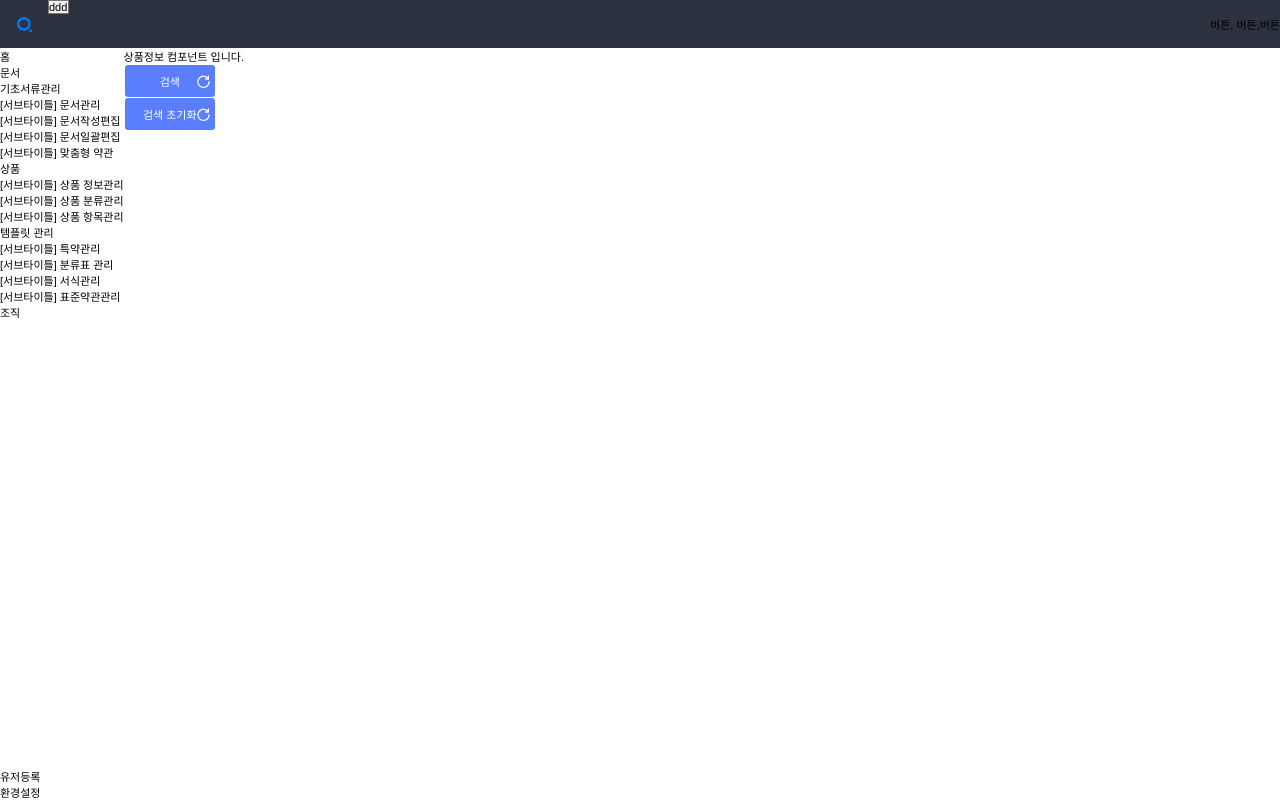
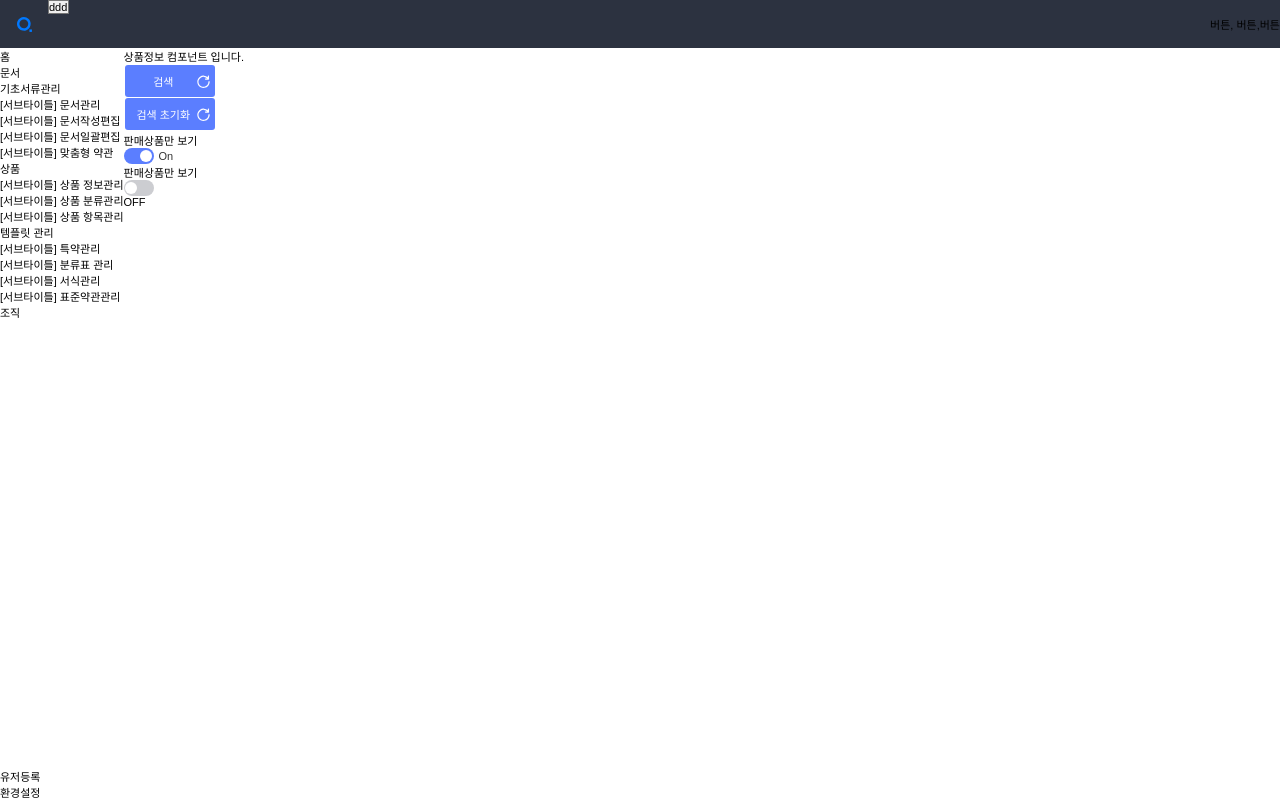
Before and after one commit to searchme86/base_react-editor, a React (Create React App) app: page /product/info in a window 1280 px wide. Built offline with nearby package versions, Linux system fonts and the light colour scheme; a web font is replaced by a local one.

Commit message:
add: Toggle.js / 배치될 파일에 일단 추가

```diff
--- a/src/components/buttons/Button.js
+++ b/src/components/buttons/Buttons.js
@@ -1,7 +1,14 @@
 import styled from 'styled-components';
 import BtnSearchImg from '../../assets/images/btn_search.svg';
 
-export const SearchBtn = styled.button`
+export const Button = styled.button`
+  font-family: NotoSans, sans-serif;
+  font-weight: var(--fw-r);
+  font-size: var(--fs-xs);
+  outline: none;
+`;
+
+export const SearchBtn = styled(Button)`
   display: flex;
   align-items: center;
   justify-content: space-between;
@@ -11,16 +18,14 @@ export const SearchBtn = styled.button`
   min-width: 90px;
   border-radius: 3px;
   padding: 0 5px;
-  /* delete styles */
-  border: none;
+
   margin: 1%;
-  font-size: 11px;
 `;
 
 export function SearchButton({ btnText }) {
   return (
     <SearchBtn>
-      <div class='icon' style={{ width: '13px', height: '13px' }} />
+      <div class='icon' />
       {btnText}
       <img
         src={BtnSearchImg}
@@ -30,3 +35,17 @@ export function SearchButton({ btnText }) {
     </SearchBtn>
   );
 }
+
+export function ToggleButton({ btnText }) {
+  return (
+    <div class='toggle_wrap'>
+      <span>{btnText}</span>
+      <label class='check_toggle'>
+        <input type='checkbox' checked />
+        <div class='check_toggle_style'></div>
+        <span class='toggle_t'>On</span>
+        <span class='toggle_f'>Off</span>
+      </label>
+    </div>
+  );
+}
--- /dev/null
+++ b/src/components/buttons/Toggle.js
@@ -0,0 +1,53 @@
+import React, { useState } from 'react';
+import styled, { css } from 'styled-components';
+import { Button } from './Buttons';
+
+const ToggleBtn = styled(Button)`
+  width: 30px;
+  height: 16px;
+  border-radius: 30px;
+  border: none;
+  cursor: pointer;
+  background-color: ${(props) =>
+    !props.toggle ? 'rgb(204, 205, 209)' : '#5b7eff'};
+  position: relative;
+  display: flex;
+  justify-content: center;
+  align-items: center;
+  transition: all 0.2s ease-in-out;
+`;
+
+const Circle = styled.div`
+  background-color: white;
+  width: 12px;
+  height: 12px;
+  border-radius: 50px;
+  position: absolute;
+  left: 5%;
+  transition: all 0.2s ease-in-out;
+  ${(props) =>
+    props.toggle &&
+    css`
+      transform: translate(14px, 0);
+      transition: all 0.2s ease-in-out;
+    `}
+`;
+
+function Toggle({ title }) {
+  const [toggle, setToggle] = useState(false);
+  const clickedToggle = () => {
+    setToggle(!toggle);
+  };
+
+  return (
+    <div className='toggle_wrap'>
+      <span>{title}</span>
+      <ToggleBtn onClick={clickedToggle} toggle={toggle}>
+        <Circle toggle={toggle} />
+      </ToggleBtn>
+      <span>{!toggle ? 'OFF' : 'ON'}</span>
+    </div>
+  );
+}
+
+export default Toggle;
--- a/src/components/modal/Modal.style.js
+++ b/src/components/modal/Modal.style.js
@@ -5,7 +5,7 @@ import {
   SeconDaryButton,
   BasicIconBtn,
   BasicButton,
-} from '../../Assets/Styles/Button.style';
+} from '../../assets/styles/Button.style';
 
 export const ModalWrapper = styled.div`
   position: fixed;
--- a/src/pages/document/CustomizedAgreement.jsx
+++ b/src/pages/document/CustomizedAgreement.jsx
@@ -1,9 +1,11 @@
 import React from 'react';
+import { SearchButton } from '../../components/buttons/Buttons';
 
 function CustomizedAgreement() {
   return (
     <div>
       <p> 맞춤형 약관 컴포넌트 입니다.</p>
+      <SearchButton btnText='검색' />
     </div>
   );
 }
--- a/src/pages/document/DocumentManagement.jsx
+++ b/src/pages/document/DocumentManagement.jsx
@@ -1,9 +1,13 @@
 import React from 'react';
+import { SearchButton } from '../../components/buttons/Buttons';
+import Toggle from '../../components/buttons/Toggle';
 
 function DocumentManagement() {
   return (
     <div>
       <p>문서관리 컴포넌트 입니다.</p>
+      <SearchButton btnText='검색' />
+      <Toggle title={'리스트로 보기'} />
     </div>
   );
 }
--- a/src/pages/product/ProductInfo.jsx
+++ b/src/pages/product/ProductInfo.jsx
@@ -1,5 +1,6 @@
 import React from 'react';
-import { SearchButton } from '../../components/buttons/Button';
+import Toggle from '../../components/buttons/Toggle';
+import { SearchButton, ToggleButton } from '../../components/buttons/Buttons';
 
 function ProductInfo() {
   return (
@@ -7,6 +8,8 @@ function ProductInfo() {
       <p>상품정보 컴포넌트 입니다.</p>
       <SearchButton btnText='검색' />
       <SearchButton btnText='검색 초기화' />
+      <ToggleButton btnText='판매상품만 보기' />
+      <Toggle title={'판매상품만 보기'} />
     </div>
   );
 }
--- a/src/pages/template/DiseaseTypeTable.jsx
+++ b/src/pages/template/DiseaseTypeTable.jsx
@@ -1,9 +1,11 @@
 import React from 'react';
+import { SearchButton } from '../../components/buttons/Buttons';
 
 function DiseaseTypeTable() {
   return (
     <div>
       <p>분류표 관리 컴포넌트 입니다.</p>
+      <SearchButton btnText='검색' />
     </div>
   );
 }
--- a/src/pages/template/InsuranceAgreement.jsx
+++ b/src/pages/template/InsuranceAgreement.jsx
@@ -1,9 +1,11 @@
 import React from 'react';
+import { SearchButton } from '../../components/buttons/Buttons';
 
 function InsuranceAgreement() {
   return (
     <div>
       <p>표준약관관리 컴포넌트 입니다.</p>
+      <SearchButton btnText='검색' />
     </div>
   );
 }
--- a/src/pages/template/LawTypeTable.jsx
+++ b/src/pages/template/LawTypeTable.jsx
@@ -1,9 +1,11 @@
 import React from 'react';
+import { SearchButton } from '../../components/buttons/Buttons';
 
 function LawTypeTable() {
   return (
     <div>
       <p>서식관리 컴포넌트 입니다.</p>
+      <SearchButton btnText='검색' />
     </div>
   );
 }
--- a/src/pages/template/TreatyManagement.jsx
+++ b/src/pages/template/TreatyManagement.jsx
@@ -1,9 +1,11 @@
 import React from 'react';
+import { SearchButton } from '../../components/buttons/Buttons';
 
 function TreatyManagement() {
   return (
     <div>
       <p>특약관리 컴포넌트 입니다.</p>
+      <SearchButton btnText='검색' />
     </div>
   );
 }
```
